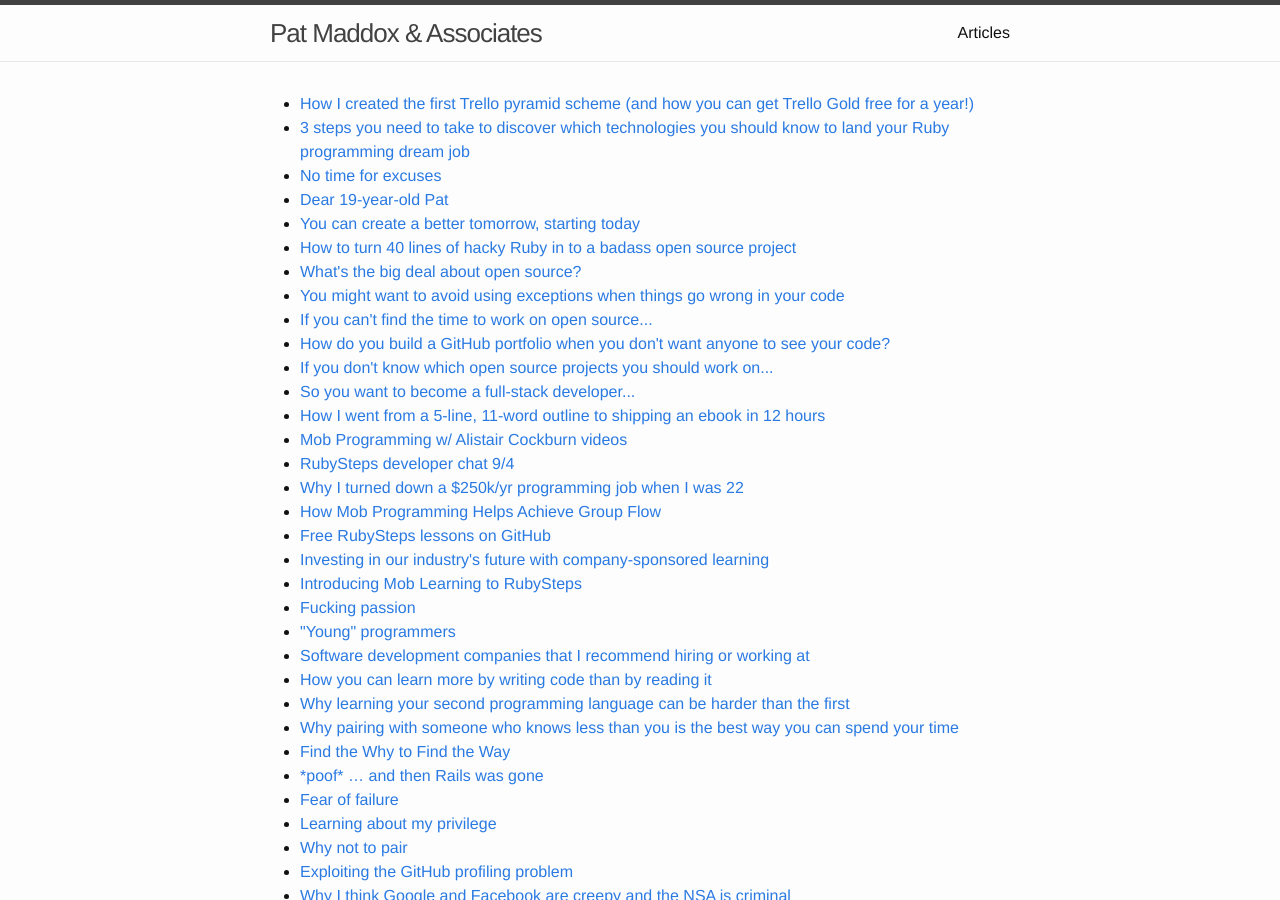
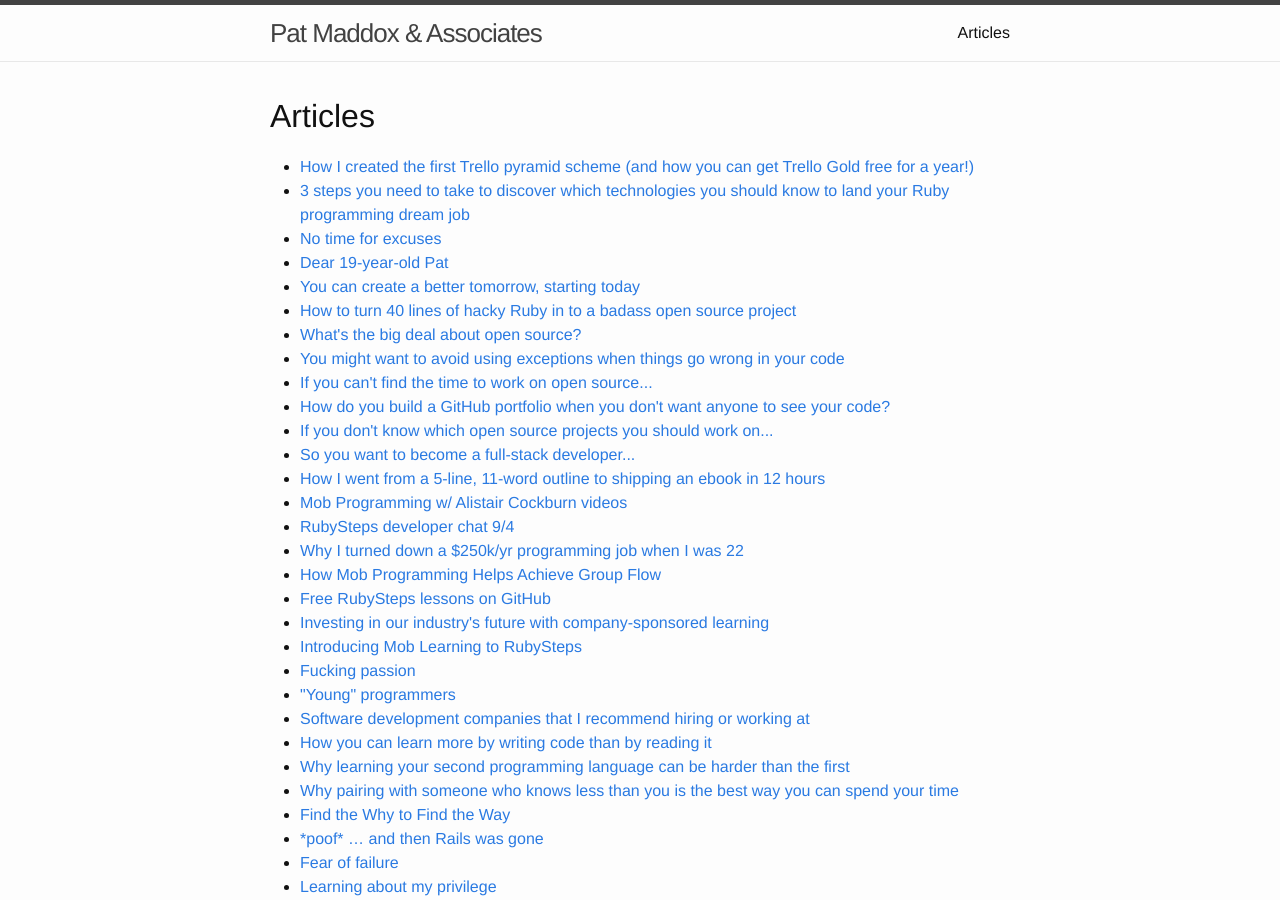
Before and after one commit to patmaddox/patmaddox.github.io, a Jekyll site: the page built from articles.md, in a window 1280 px wide and 900 px high. Built offline with Jekyll 4.4.1, drawn with Linux system fonts in a browser that asks for light colours.

Commit message:
add title

```diff
--- a/articles.md
+++ b/articles.md
@@ -2,6 +2,8 @@
 title: Articles
 layout: default
 ---
+
+# Articles
 
 <ul>
 {% for post in site.posts %}
```
